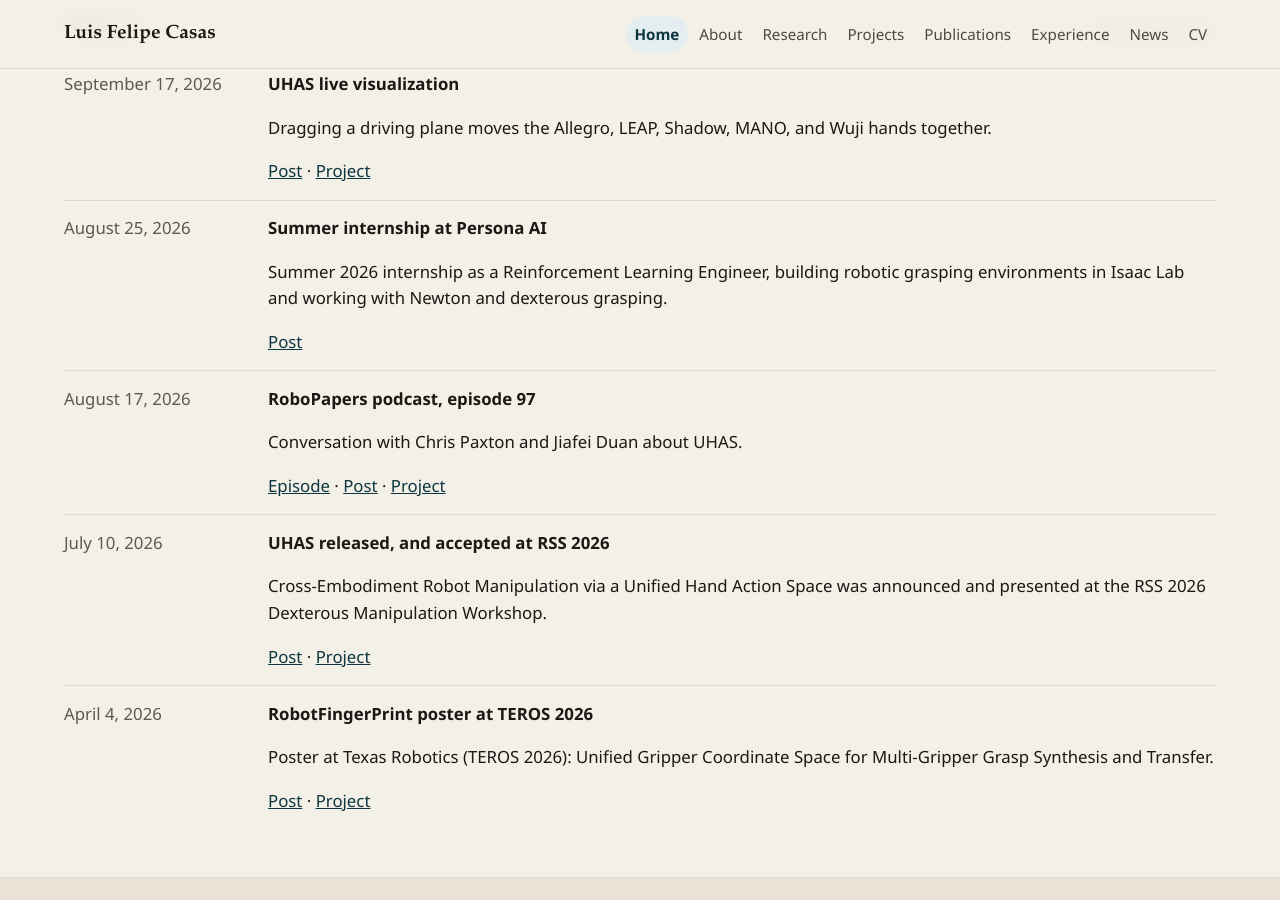
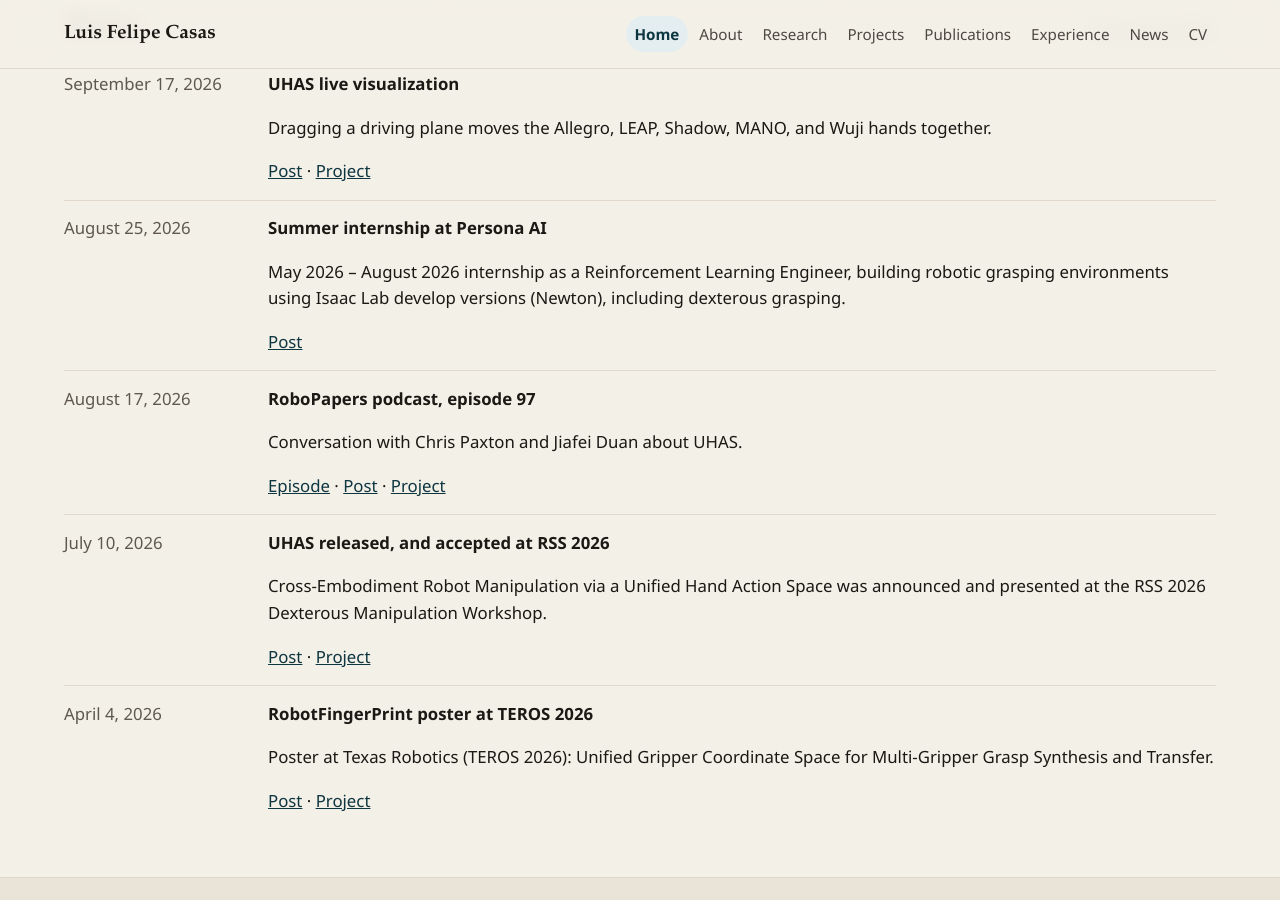
Before and after one commit to FelipeCasas/felipe-casas-site, a Jekyll site: the page built from index.html, in a window 1280 px wide and 900 px high, scrolled down 1328 px. Built offline with Jekyll 4.4.1, drawn with Linux system fonts in a browser that asks for light colours.

Commit message:
Set the Persona AI dates and the Isaac tool versions
Date the internship May 2026 through August 2026 and name Isaac Lab develop versions (Newton) in the role. List Isaac Sim 6.2, Isaac Lab 3.0, and Newton 1.6.1 in the general skills.

Co-authored-by: Luis Felipe Casas <lfcasas7@hotmail.com>

```diff
--- a/_data/experience.yml
+++ b/_data/experience.yml
@@ -3,10 +3,9 @@
   role: Reinforcement Learning Engineer
   kind: Summer internship
   org: Persona AI
-  dates: Summer 2026
+  dates: May 2026 – August 2026
   bullets:
-    - Built robotic grasping reinforcement-learning environments with the latest Isaac Lab develop versions.
-    - Worked with Newton and dexterous grasping.
+    - Built robotic grasping reinforcement-learning environments using Isaac Lab develop versions (Newton), including dexterous grasping.
   links:
     - label: Note on X
       url: https://x.com/lfcasas7/status/2092338679196917789
--- a/_data/news.yml
+++ b/_data/news.yml
@@ -8,7 +8,7 @@
 - date: "2026-08-25"
   display: August 25, 2026
   title: Summer internship at Persona AI
-  text: Summer 2026 internship as a Reinforcement Learning Engineer, building robotic grasping environments in Isaac Lab and working with Newton and dexterous grasping.
+  text: May 2026 – August 2026 internship as a Reinforcement Learning Engineer, building robotic grasping environments using Isaac Lab develop versions (Newton), including dexterous grasping.
   url: https://x.com/lfcasas7/status/2092338679196917789
 - date: "2026-08-17"
   display: August 17, 2026
--- a/_data/profile.yml
+++ b/_data/profile.yml
@@ -79,7 +79,7 @@ bio:
     Unified Hand Action Space” (UHAS), accepted and presented at the RSS 2026
     Dexterous Manipulation Workshop. I received the Louis Beecherl, Jr.
     Graduate Fellowship for 2025–2026. I was a Reinforcement Learning Engineer
-    intern at Persona AI in summer 2026. UHAS was discussed on RoboPapers,
+    intern at Persona AI from May to August 2026. UHAS was discussed on RoboPapers,
     episode 97.
 
 research:
--- a/_data/skills.yml
+++ b/_data/skills.yml
@@ -24,8 +24,9 @@ groups:
   - title: Frameworks and tools
     items:
       - PyTorch, JAX, and TensorFlow/Keras
-      - Isaac Sim and Isaac Lab 6.2+
-      - Newton
+      - Isaac Sim 6.2
+      - Isaac Lab 3.0
+      - Newton 1.6.1
       - MuJoCo, Gazebo, and Unity ML-Agents
       - ROS and ROS 2
       - Docker
```
Also changed, not shown: README.md.
